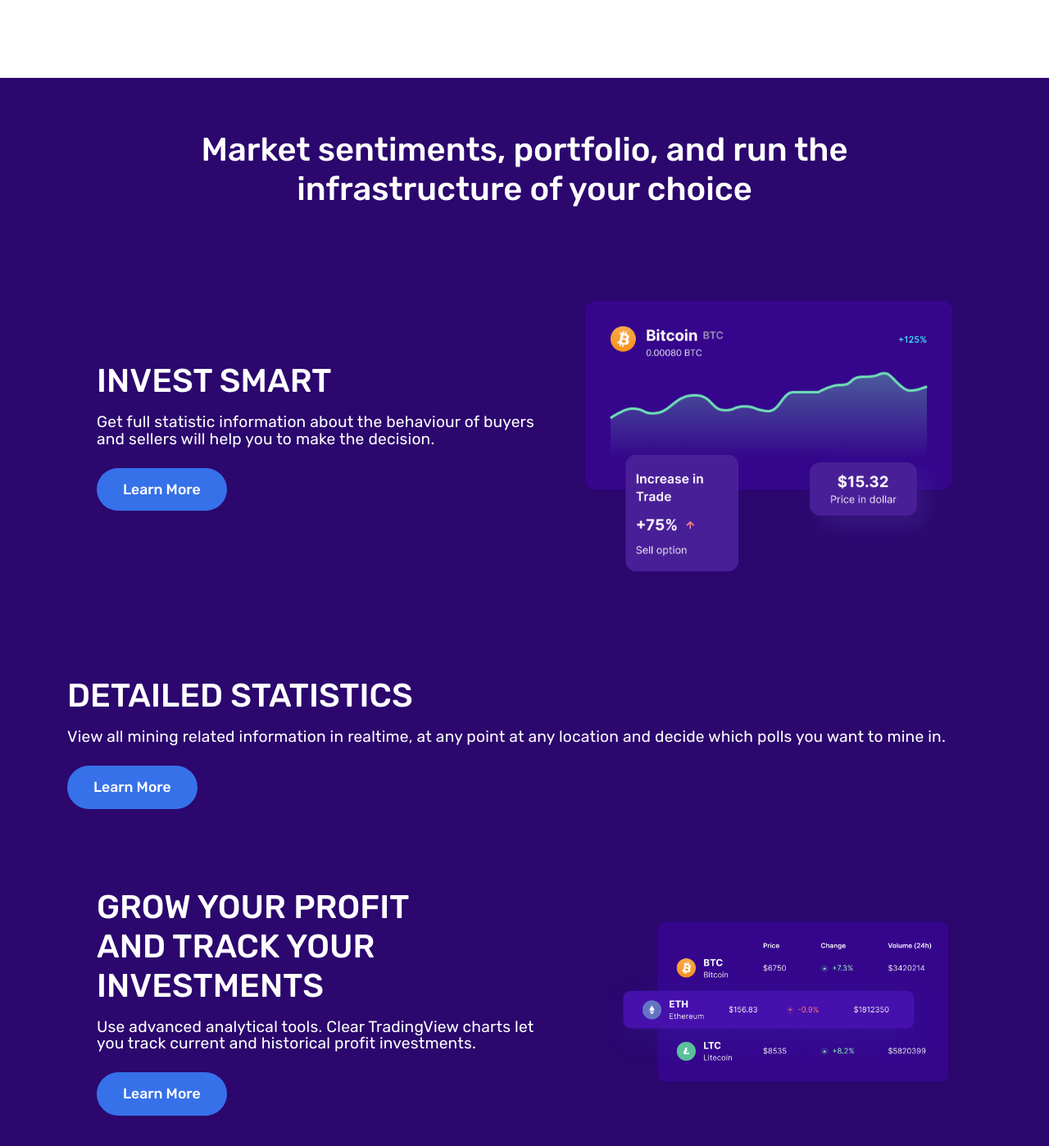
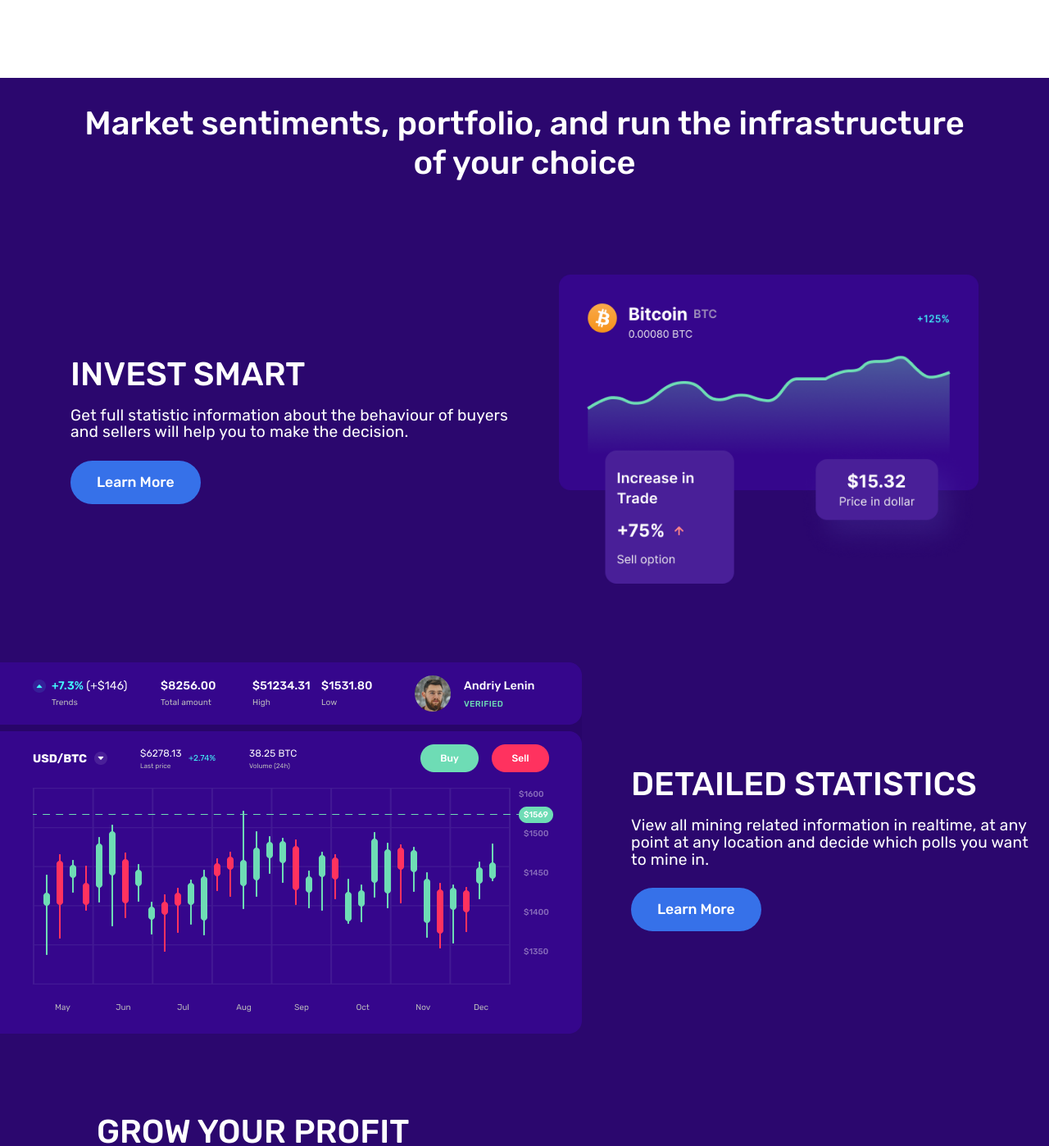
Before and after one commit to Barnyvic/crappo-cypto, a React (Create React App) app: page / in a window 1280 px wide. Shown: the part 2388-3786 px from the top of the page at 82% size. Built offline with nearby package versions, Linux system fonts and the light colour scheme.

Commit message:
fixed th bug

```diff
--- a/src/components/Market.tsx
+++ b/src/components/Market.tsx
@@ -8,7 +8,7 @@ function Market() {
   return (
         <section className="market-section">
             <div>
-                <div className="container Market_container p-5">
+                <div className="container Market_container p-3">
                     <h1  className="text-center p-3">Market sentiments, portfolio, and run the infrastructure of your choice</h1>
                     <div className="investContent">
                         <div  data-aos="fade-right" data-aos-offset="1000"data-aos-easing="ease-in-sine" className="investSmart">
@@ -22,7 +22,7 @@ function Market() {
                     </div>
                 </div>
                 <div className="Statdiv py-5">
-                    {/* <img data-aos="flip-left" data-aos-easing="ease-out-cubic" data-aos-duration="3000" className="img-fluid" src={statImg}  alt="Chat" /> */}
+                    <img data-aos="flip-left" data-aos-easing="ease-out-cubic" data-aos-duration="3000" className="img-fluid" src={statImg}  alt="Chat" />
                     <div className="container stat">
                             <p className="h1 text-uppercase mb-3">Detailed Statistics</p>
                             <p className='statext mb-4'>View all mining related information in realtime, at any point at any location and decide which polls you want to mine in.</p>
--- a/src/styles/Market.scss
+++ b/src/styles/Market.scss
@@ -1,6 +1,7 @@
 .market-section{
     background: #2B076E;
     color: #fff;
+    overflow: hidden;
     .newsletter{
         background: linear-gradient(180deg, #2B076E 0%, #0D0D2B 100%);
     }
```
